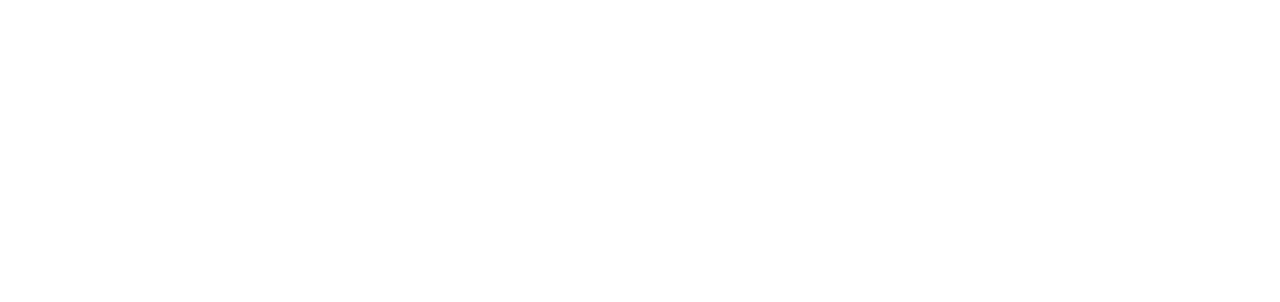
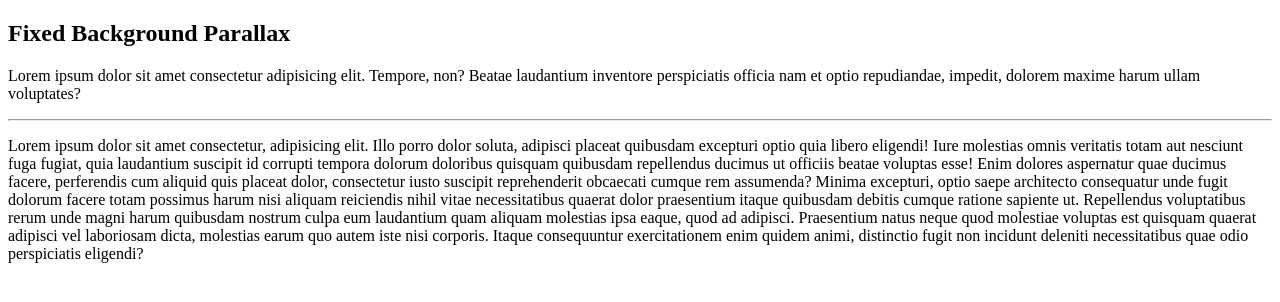
Before and after one commit to CaimeoAI/fixedBackParaCSS, a plain HTML site: page index.html in a window 1280 px wide. Drawn offline with Linux system fonts and the light colour scheme.

Commit message:
created wrapper div an added some content

```diff
--- a/index.html
+++ b/index.html
@@ -7,8 +7,14 @@
     <title>Document</title>
 </head>
 <body>
-    <div id="backgroundimg">
-
+    <div id="wrapper">
+        <section>
+            <h1>Fixed Background Parallax</h1>
+            <p>Lorem ipsum dolor sit amet consectetur adipisicing elit. Tempore, non? Beatae laudantium inventore perspiciatis officia nam et optio repudiandae, impedit, dolorem maxime harum ullam voluptates?</p>
+            <hr>
+            <p>Lorem ipsum dolor sit amet consectetur, adipisicing elit. Illo porro dolor soluta, adipisci placeat quibusdam excepturi optio quia libero eligendi! Iure molestias omnis veritatis totam aut nesciunt fuga fugiat, quia laudantium suscipit id corrupti tempora dolorum doloribus quisquam quibusdam repellendus ducimus ut officiis beatae voluptas esse! Enim dolores aspernatur quae ducimus facere, perferendis cum aliquid quis placeat dolor, consectetur iusto suscipit reprehenderit obcaecati cumque rem assumenda? Minima excepturi, optio saepe architecto consequatur unde fugit dolorum facere totam possimus harum nisi aliquam reiciendis nihil vitae necessitatibus quaerat dolor praesentium itaque quibusdam debitis cumque ratione sapiente ut. Repellendus voluptatibus rerum unde magni harum quibusdam nostrum culpa eum laudantium quam aliquam molestias ipsa eaque, quod ad adipisci. Praesentium natus neque quod molestiae voluptas est quisquam quaerat adipisci vel laboriosam dicta, molestias earum quo autem iste nisi corporis. Itaque consequuntur exercitationem enim quidem animi, distinctio fugit non incidunt deleniti necessitatibus quae odio perspiciatis eligendi?
+            </p>
+        </section>
     </div>
 </body>
 </html>
--- /dev/null
+++ b/main.css
@@ -0,0 +1,5 @@
+* {
+    margin: 0;
+    padding: 0;
+    box-sizing: border-box;
+}
```
Also changed, not shown: main.html (deleted).
